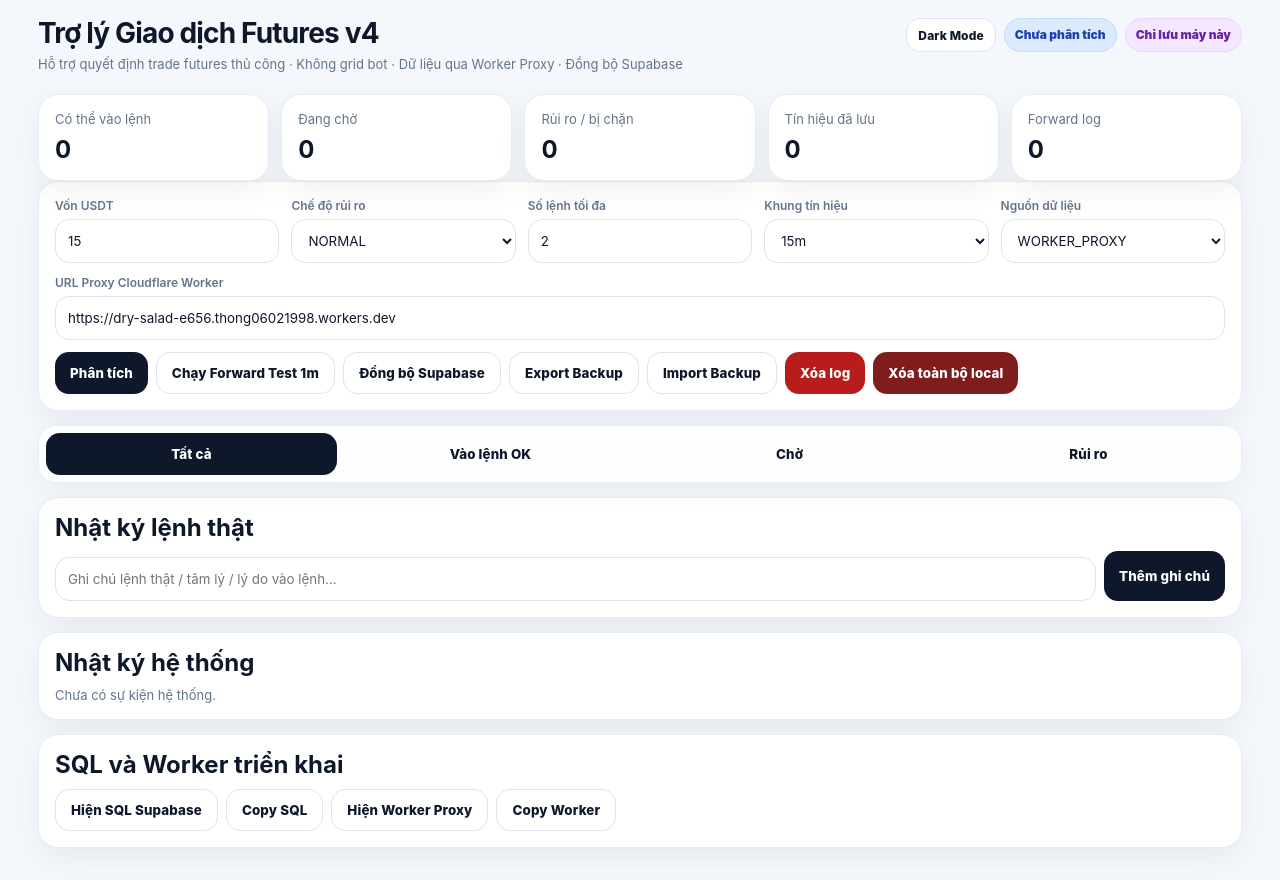
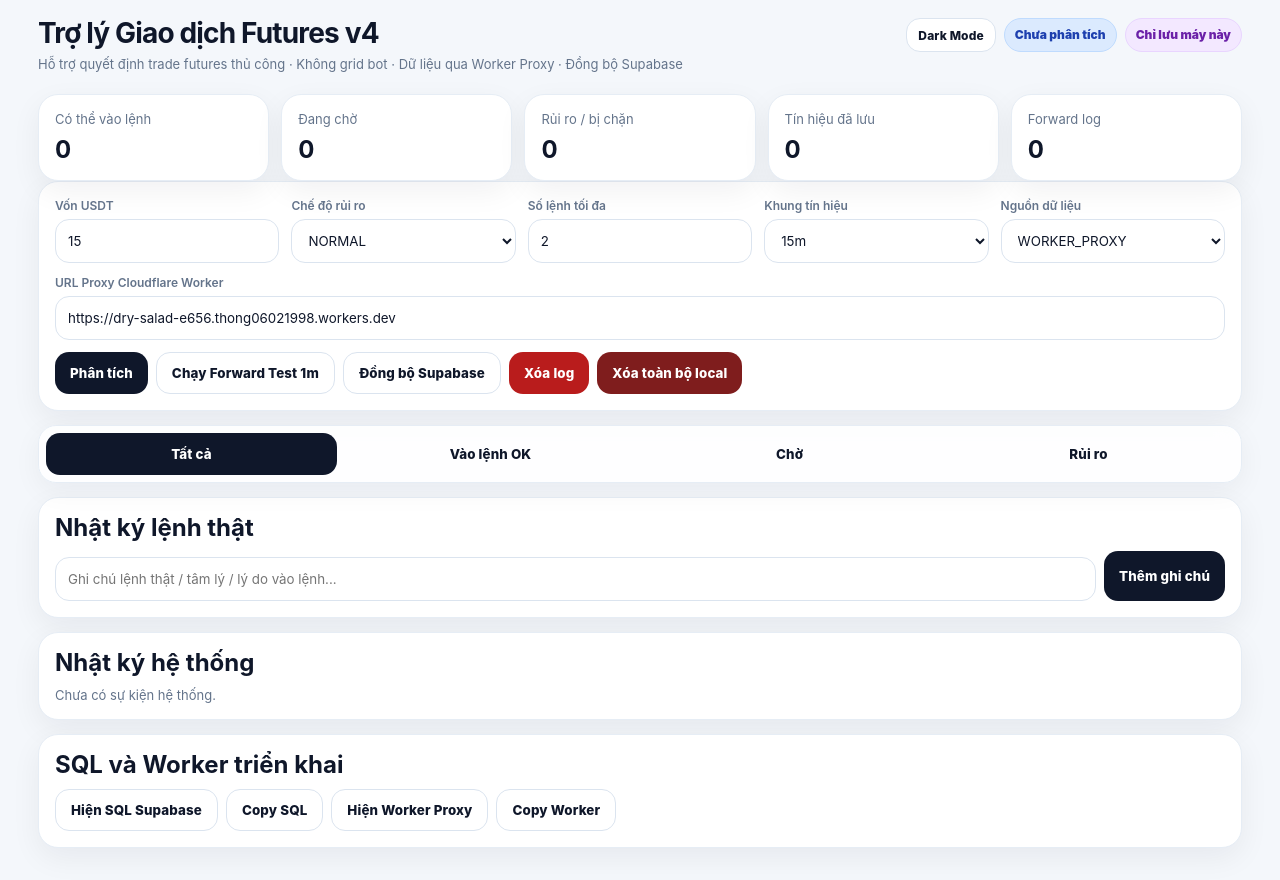
Before and after one commit to dino6298/futures-trade-assistant-v4, a React (Vite) app: page / in a window 1280 px wide. Built offline with nearby package versions, Linux system fonts and the light colour scheme.

Commit message:
Add files via upload

```diff
--- a/src/App.tsx
+++ b/src/App.tsx
@@ -100,14 +100,6 @@ type AuditLog = {
   id: string;
   at: number;
   message: string;
-};
-
-
-type BackupFile = {
-  app: "Futures Trade Assistant v4";
-  backupVersion: 1;
-  exportedAt: number;
-  data: PersistentState;
 };
 
 type PersistentState = {
@@ -1064,121 +1056,6 @@ export default function App() {
     }
   }
 
-
-  function exportBackupJson() {
-    const backup: BackupFile = {
-      app: "Futures Trade Assistant v4",
-      backupVersion: 1,
-      exportedAt: Date.now(),
-      data: {
-        signals: keepLatestSignalPerSymbol(signals),
-        forwardLogs,
-        auditLogs,
-        config,
-        darkMode,
-        learningStats,
-        updatedAt: Date.now(),
-      },
-    };
-
-    const blob = new Blob([JSON.stringify(backup, null, 2)], {
-      type: "application/json;charset=utf-8",
-    });
-    const url = URL.createObjectURL(blob);
-    const exportedAtText = new Date(backup.exportedAt)
-      .toISOString()
-      .slice(0, 16)
-      .replace(/[-:T]/g, "");
-    const fileName = `fta-v4-backup-${exportedAtText}.json`;
-
-    const a = document.createElement("a");
-    a.href = url;
-    a.download = fileName;
-    document.body.appendChild(a);
-    a.click();
-    a.remove();
-    URL.revokeObjectURL(url);
-
-    const newAudit = [
-      {
-        id: `${Date.now()}`,
-        at: Date.now(),
-        message: `Đã xuất backup JSON: ${fileName}`,
-      },
-      ...auditLogs,
-    ].slice(0, 100);
-
-    setAuditLogs(newAudit);
-    persist(signals, forwardLogs, newAudit);
-  }
-
-  function triggerImportBackup() {
-    const input = document.createElement("input");
-    input.type = "file";
-    input.accept = "application/json";
-    input.onchange = () => {
-      importBackupJson(input.files?.[0] || null);
-      input.remove();
-    };
-    input.click();
-  }
-
-  async function importBackupJson(file: File | null) {
-    if (!file) return;
-
-    try {
-      const raw = await file.text();
-      const parsed = JSON.parse(raw) as BackupFile | PersistentState;
-      const imported = "data" in parsed ? parsed.data : parsed;
-
-      if (!imported || !Array.isArray(imported.signals) || !Array.isArray(imported.forwardLogs)) {
-        throw new Error("File backup không đúng định dạng.");
-      }
-
-      const confirmed = window.confirm(
-        "Import backup sẽ gộp dữ liệu trong file vào local hiện tại. Signal trùng sẽ giữ tín hiệu mới nhất theo symbol, Forward Log trùng signalId sẽ giữ log có testedAt mới nhất. Tiếp tục?"
-      );
-
-      if (!confirmed) return;
-
-      const nextSignals = mergeSignalsLocalWins(signals, imported.signals || []);
-      const nextLogs = mergeForwardLogsKeepLatest(forwardLogs, imported.forwardLogs || []);
-      const importedLearningStats = imported.learningStats || buildLearningStats(nextSignals, nextLogs);
-      const nextLearningStats = importedLearningStats.length ? importedLearningStats : buildLearningStats(nextSignals, nextLogs);
-      const newAudit = [
-        {
-          id: `${Date.now()}`,
-          at: Date.now(),
-          message: `Đã import backup JSON: ${file.name}. Gộp ${imported.signals?.length || 0} signal và ${imported.forwardLogs?.length || 0} forward log.`,
-        },
-        ...(imported.auditLogs || []),
-        ...auditLogs,
-      ].slice(0, 100);
-
-      setSignals(nextSignals);
-      setForwardLogs(nextLogs);
-      setLearningStats(nextLearningStats);
-      setAuditLogs(newAudit);
-
-      saveState({
-        signals: nextSignals,
-        forwardLogs: nextLogs,
-        auditLogs: newAudit,
-        config,
-        darkMode,
-        learningStats: nextLearningStats,
-        updatedAt: Date.now(),
-      });
-
-      setSyncStatus("Đã import backup vào local");
-    } catch (err) {
-      const msg = err instanceof Error ? err.message : "Lỗi import backup";
-      setSyncStatus(`Lỗi import backup: ${msg}`);
-    } finally {
-      // Không cần reset input vì input import được tạo động mỗi lần bấm.
-    }
-  }
-
   function addJournal() {
     if (!journalNote.trim()) return;
 
@@ -1324,12 +1201,6 @@ export default function App() {
           </button>
           <button className="secondary" onClick={syncCloud}>
             Đồng bộ Supabase
-          </button>
-          <button className="secondary" onClick={exportBackupJson}>
-            Export Backup
-          </button>
-          <button className="secondary" onClick={triggerImportBackup}>
-            Import Backup
           </button>
           <button className="dangerBtn" onClick={clearLogs}>
             Xóa log
--- a/src/index.css
+++ b/src/index.css
@@ -744,8 +744,3 @@ body:has(.app.dark) {
     grid-template-columns: 1fr 1fr;
   }
 }
-
-
-.hiddenFileInput {
-  display: none;
-}
```
